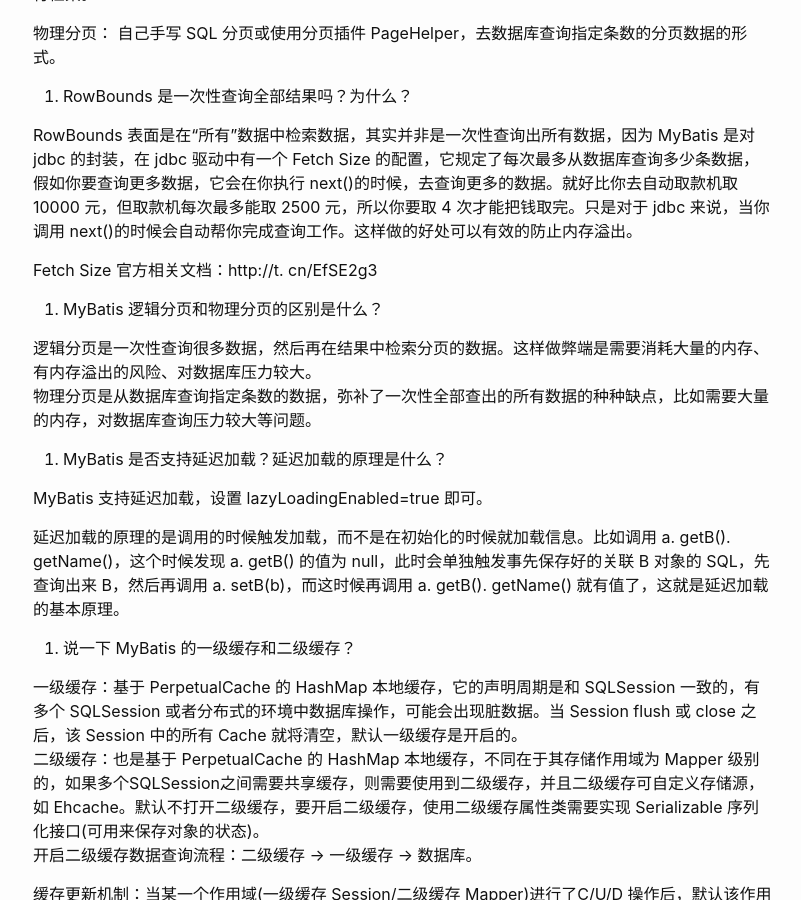
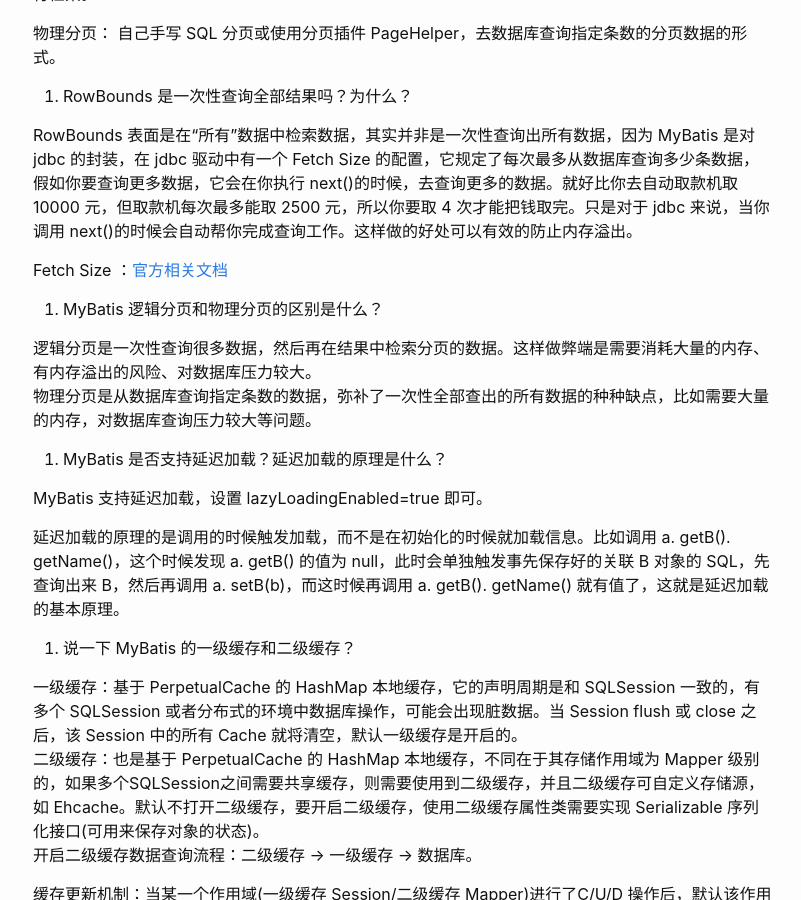
Before and after one commit to Artificial-Ridiculous/Artificial-Ridiculous.github.io, a Jekyll site: the page built from _posts/2019-04-04-Java面试题.md, in a window 1280 px wide and 900 px high, scrolled down 25283 px. Shown: the whole window, without its empty margins (237-1038 px from the left). Built offline with Jekyll 4.4.1, drawn with Linux system fonts in a browser that asks for light colours; comment, search, counter and statistics services are not loaded; part of the change alters nothing that is shown.

Commit message:
Update 2019-04-04-Java面试题.md

```diff
--- a/_posts/2019-04-04-Java面试题.md
+++ b/_posts/2019-04-04-Java面试题.md
@@ -23,7 +23,7 @@ JDK：Java Development Kit 的简称，Java 开发工具包，提供了 Java 的
 JRE：Java Runtime Environment 的简称，Java 运行环境，为 Java 的运行提供了所需环境。
 具体来说 JDK 其实包含了 JRE，同时还包含了编译 Java 源码的编译器 Javac，还包含了很多 Java 程序调试和分析的工具。简单来说：如果你需要运行 Java 程序，只需安装 JRE 就可以了，如果你需要编写 Java 程序，需要安装 JDK。
 
-2. == 和 equals 的区别是什么？
+1. == 和 equals 的区别是什么？
 
 == 解读
 
@@ -121,7 +121,7 @@ public boolean equals(Object anObject) {
 
 总结 ：== 对于基本类型来说是值比较，对于引用类型来说是比较的是引用；而 `equals` 默认情况下是引用比较，只是很多类重新了 `equals` 方法，比如 String、Integer 等把它变成了值比较，所以一般情况下 `equals` 比较的是值是否相等。
 
-3. 两个对象的 `hashCode()` 相同，则 `equals()` 也一定为 `true`，对吗？
+1. 两个对象的 `hashCode()` 相同，则 `equals()` 也一定为 `true`，对吗？
 
 不对，两个对象的 `hashCode()` 相同，`equals()` 不一定 `true`。
 
@@ -144,16 +144,17 @@ false
 
 代码解读：很显然“通话”和“重地”的 hashCode() 相同，然而 equals() 则为 false，因为在散列表中，hashCode() 相等即两个键值对的哈希值相等，然而哈希值相等，并不一定能得出键值对相等。
 
-4. `final` 在 Java 中有什么作用？
+1. `final` 在 Java 中有什么作用？
 
 `final` 修饰的类叫最终类，该类不能被继承。
 `final` 修饰的方法不能被重写。
 `final` 修饰的变量叫常量，常量必须初始化，初始化之后值就不能被修改。
-5. Java 中的 Math. round(-1. 5) 等于多少？
+
+1. Java 中的 Math. round(-1. 5) 等于多少？
 
 等于 -1，因为在数轴上取值时，中间值（0.5）向右取整，所以正 0.5 是往上取整，负 0.5 是直接舍弃。
 
-6. String 属于基础的数据类型吗？
+1. String 属于基础的数据类型吗？
 
 String 不属于基础类型，基础类型有 8 种：byte、boolean、char、short、int、float、long、double，而 String 属于对象。
 
@@ -1017,7 +1018,7 @@ MyBatis
 
 RowBounds 表面是在“所有”数据中检索数据，其实并非是一次性查询出所有数据，因为 MyBatis 是对 jdbc 的封装，在 jdbc 驱动中有一个 Fetch Size 的配置，它规定了每次最多从数据库查询多少条数据，假如你要查询更多数据，它会在你执行 next()的时候，去查询更多的数据。就好比你去自动取款机取 10000 元，但取款机每次最多能取 2500 元，所以你要取 4 次才能把钱取完。只是对于 jdbc 来说，当你调用 next()的时候会自动帮你完成查询工作。这样做的好处可以有效的防止内存溢出。
 
-Fetch Size 官方相关文档：http://t. cn/EfSE2g3
+Fetch Size ：[官方相关文档](http://t.cn/EfSE2g3)
 
 128. MyBatis 逻辑分页和物理分页的区别是什么？
 
```
